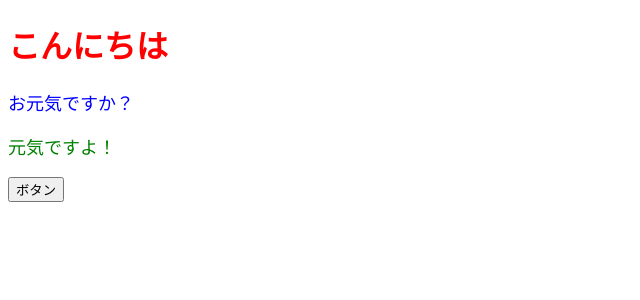
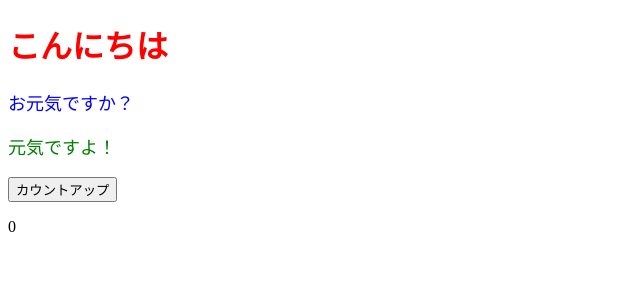
Before and after one commit to ryuya25/javascript_study_codesandbox, a React (Create React App) app: page / in a window 1280 px wide. Shown: the top 300 px of the page, without its empty margins (0-640 px from the left). Built offline with nearby package versions, Linux system fonts and the light colour scheme.

Commit message:
Chapter48. Stateを知る 完了

```diff
--- a/src/App.jsx
+++ b/src/App.jsx
@@ -1,14 +1,22 @@
+import { useState } from "react";
 import { ColorfulMessage } from "./components/ColorfullMessage";
 
 export const App = () => {
-  const onClickButton = () => alert();
+  const [num, setNum] = useState(0);
+  const onClickCountUp = () => {
+    setNum((prev) => {
+      return prev + 1;
+    });
+    setNum((prev) => prev + 1);
+  };
 
   return (
     <>
       <h1 style={{ color: "red" }}>こんにちは</h1>
       <ColorfulMessage color="blue">お元気ですか？</ColorfulMessage>
       <ColorfulMessage color="green">元気ですよ！</ColorfulMessage>
-      <button onClick={onClickButton}>ボタン</button>
+      <button onClick={onClickCountUp}>カウントアップ</button>
+      <p>{num}</p>
     </>
   );
 };
```
